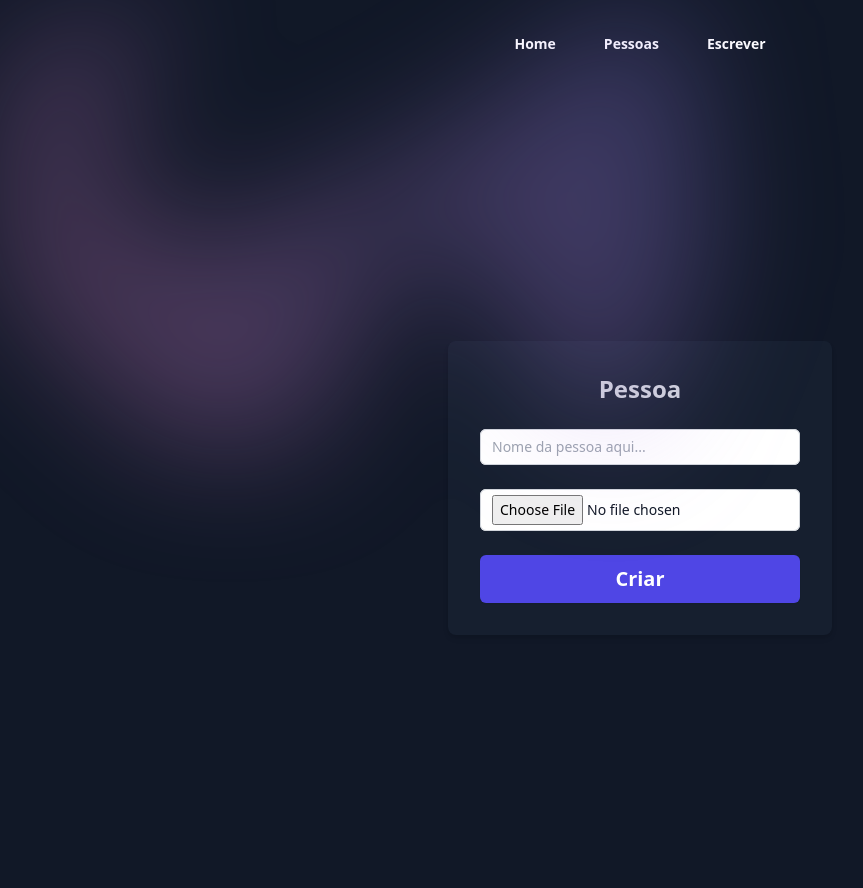
After one commit to Emicy963/Web-Diary, a Django app: page /diary/create_people/ in a window 1280 px wide. The commit adds this page. Shown: the whole page, without its empty margins (0-863 px from the left). Run offline with Django 5.2, Linux system fonts and the light colour scheme; some libraries are stand-ins or nearby versions.

Commit message:
Create the Diary and People form in Data Base

```diff
--- /dev/null
+++ b/diary/templates/people.html
@@ -0,0 +1,21 @@
+{% extends "base.html" %}
+{% load static %}
+
+{% block 'body' %}
+<div class="relative isolate pointer-events-none">
+    <div class="absolute inset-x-0 -top-40 -z-10 transform-gpu overflow-hidden blur-3xl sm:-top-80" aria-hidden="true">
+      <div class="relative left-[calc(50%-11rem)] aspect-[1155/678] w-[36.125rem] -translate-x-1/2 rotate-[30deg] bg-gradient-to-tr from-[#ff80b5] to-[#9089fc] opacity-30 sm:left-[calc(50%-30rem)] sm:w-[72.1875rem]" style="clip-path: polygon(74.1% 44.1%, 100% 61.6%, 97.5% 26.9%, 85.5% 0.1%, 80.7% 2%, 72.5% 32.5%, 60.2% 62.4%, 52.4% 68.1%, 47.5% 58.3%, 45.2% 34.5%, 27.5% 76.7%, 0.1% 64.9%, 17.9% 100%, 27.6% 76.8%, 76.1% 97.7%, 74.1% 44.1%)"></div>
+    </div>
+</div>
+<div class="bg-gray-900 h-screen flex items-center justify-center">
+    <form class="bg-slate-800/45 shadow-md rounded-lg p-8 w-96" enctype='multipart/form-data' action="{% url 'create_people' %}" method="POST">{% csrf_token %}
+        <h2 class="text-2xl font-bold mb-6 text-gray-300 text-center">Pessoa</h2>
+        <input type="text" name="nome" class="block w-full rounded-md bg-white px-3 py-1.5 text-base text-gray-900 outline outline-1 -outline-offset-1 outline-gray-300 placeholder:text-gray-400 focus:outline focus:outline-2 focus:-outline-offset-2 focus:outline-indigo-600 sm:text-sm/6" placeholder="Nome da pessoa aqui...">
+        <br>
+        <input type="file" name="foto" id="titulo" class="block w-full rounded-md bg-white px-3 py-1.5 text-base text-gray-900 outline outline-1 -outline-offset-1 outline-gray-300 placeholder:text-gray-400 focus:outline focus:outline-2 focus:-outline-offset-2 focus:outline-indigo-600 sm:text-sm/6">
+
+        <input type="submit" class="mt-6 cursor-pointer w-full text-center rounded-md bg-indigo-600 px-3.5 py-2.5 text-xl font-semibold text-white shadow-sm hover:bg-indigo-500 focus-visible:outline focus-visible:outline-2 focus-visible:outline-offset-2 focus-visible:outline-indigo-600" value="Criar">
+    </form>
+</div>
+
+{% endblock %}
--- a/diary/templates/write.html
+++ b/diary/templates/write.html
@@ -42,7 +42,9 @@
                                 <label for="email" class="block text-sm/6 font-medium text-gray-200 mt-2">Pessoas</label>
                                 <select multiple name="pessoas" id="pessoas" class="block w-full rounded-md bg-white px-3 py-3 text-base text-gray-900 outline outline-1 -outline-offset-1 outline-gray-300 placeholder:text-gray-400 focus:outline focus:outline-2 focus:-outline-offset-2 focus:outline-indigo-600 sm:text-sm/6">
 
-                                    <option value="">Pessoa 1</option>
+                                    {% for i in peoples %}
+                                        <option value="{{i.id}}">{{i.name}}</option>
+                                    {% endfor %}
 
                                 </select>
                             </div>
--- a/diary/urls.py
+++ b/diary/urls.py
@@ -3,5 +3,6 @@ from . import views
 
 urlpatterns = [
     path('', views.home),
-    path('write/', views.write, name='write')
+    path('write/', views.write, name='write'),
+    path('create_people/', views.create_people, name='create_people')
 ]
--- a/diary/views.py
+++ b/diary/views.py
@@ -1,4 +1,5 @@
-from django.shortcuts import render
+from django.shortcuts import render, redirect
+from .models import People, Diary
 from django.http import HttpResponse
 
 def home(request):
@@ -6,11 +7,44 @@ def home(request):
 
 def write(request):
     if request.method == 'GET':
-        #print(request.method)
-        return render(request, 'write.html')
+        peoples = People.objects.all()
+
+        return render(request, 'write.html', {'peoples': peoples})
     elif request.method == 'POST':
-        titulo = request.POST.get('titulo')
+        title = request.POST.get('titulo')
         tags = request.POST.getlist('tags')
-        pessoas = request.POST.getlist('pessoas')
-        texto = request.POST.get('texto')
-        return HttpResponse(f'{titulo} - {tags} - {pessoas}, - {texto}')
+        peoples = request.POST.getlist('pessoas')
+        text = request.POST.get('texto')
+
+        #if len(title.strip()) == 0 or len(text.strip()):
+        #   """Adicionar Mensagens de Erro"""
+        #    return redirect('write')
+
+        diary = Diary(
+            title=title,
+            text=text
+        )
+        diary.set_tags(tags)
+        diary.save()
+
+        for i in peoples:
+            people = People.objects.get(id=i)
+            diary.people.add(people)
+
+        diary.save()
+
+        return HttpResponse(f'{title} - {tags} - {peoples}, - {text}')
+
+def create_people(request):
+    if request.method == 'GET':
+        return render(request, 'people.html')
+    elif request.method == 'POST':
+        name = request.POST.get('nome')
+        picture = request.FILES.get('foto')
+
+        people = People(
+            name=name,
+            picture=picture
+        )
+        people.save()
+        return redirect('write')
--- a/templates/base.html
+++ b/templates/base.html
@@ -27,7 +27,7 @@
           </div>
           <div class="hidden lg:flex lg:gap-x-12">
             <a href="" class="text-sm/6 font-semibold text-white">Home</a>
-            <a href="" class="text-sm/6 font-semibold text-white">Pessoas</a>
+            <a href="{% url 'create_people' %}" class="text-sm/6 font-semibold text-white">Pessoas</a>
             <a href="{% url 'write' %}" class="text-sm/6 font-semibold text-white">Escrever</a>
           </div>
           <div class="hidden lg:flex lg:flex-1 lg:justify-end">
```
Also changed, not shown: diary/models.py (+10 -0 lines).
